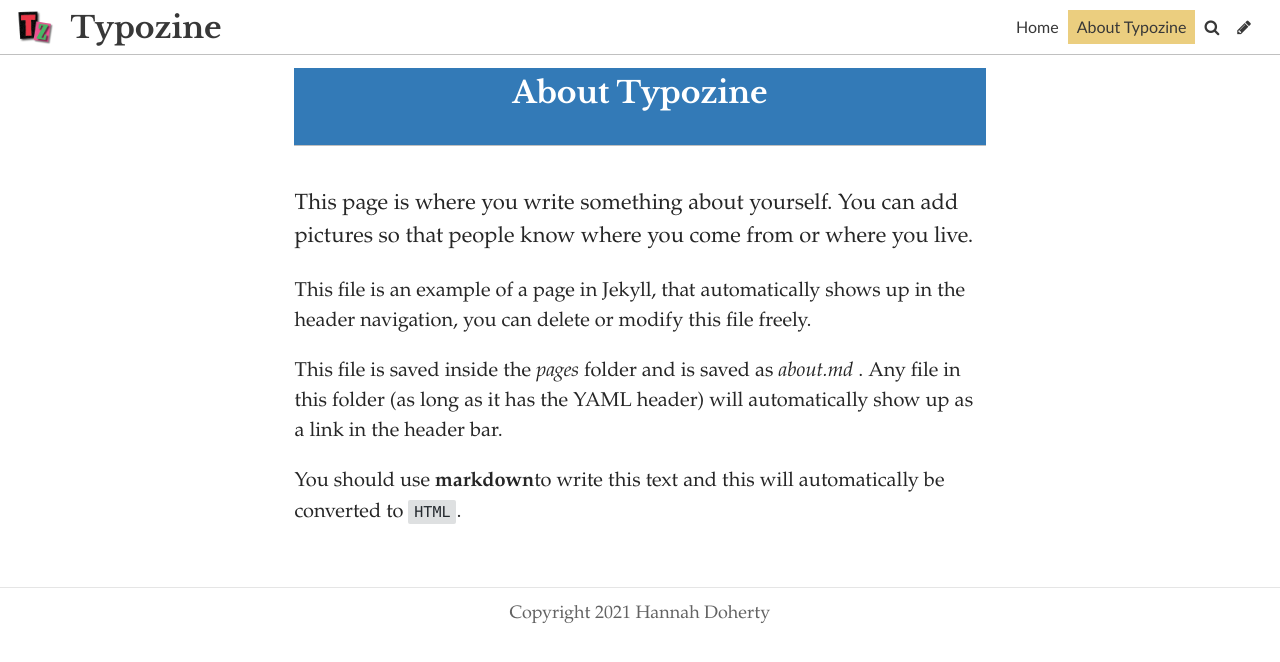
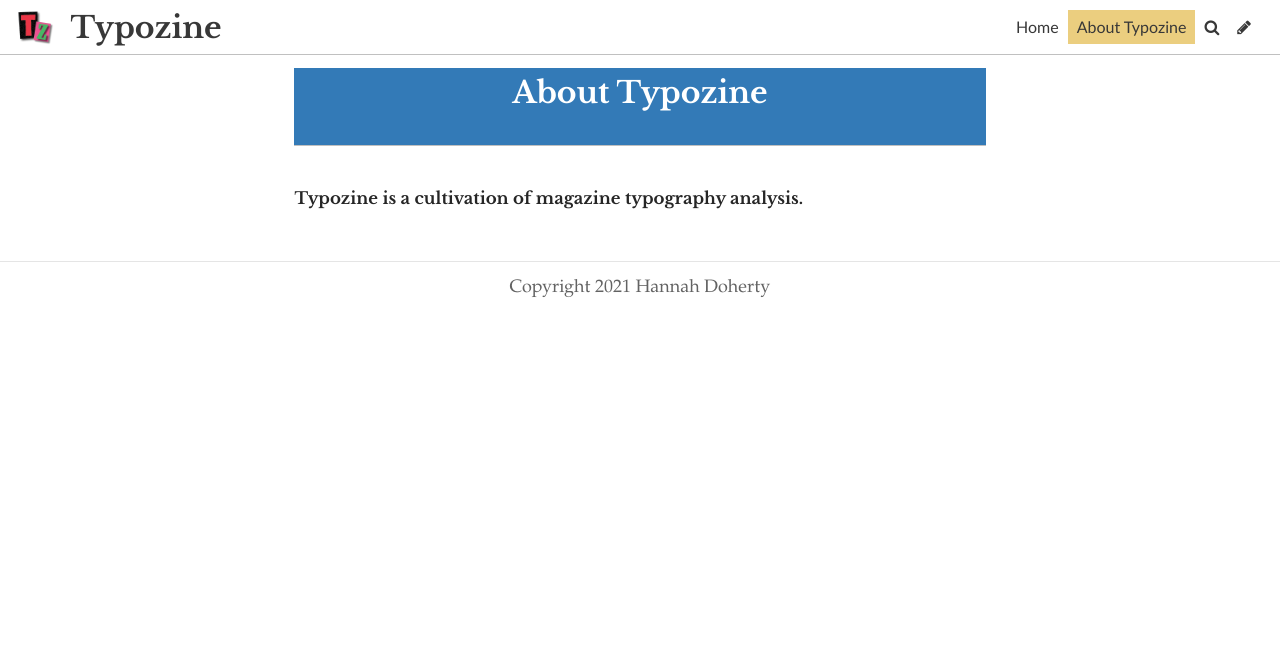
Before and after one commit to 19061287han/typoblog, a Jekyll site: the page built from pages/about.md, in a window 1280 px wide. Shown: the top 662 px of the page. Built offline with Jekyll 4.4.1, drawn with Linux system fonts in a browser that asks for light colours; some web fonts are replaced.

Commit message:
Update Page “about”

```diff
--- a/pages/about.md
+++ b/pages/about.md
@@ -10,11 +10,4 @@
 description: null
 show: true
 ---
-
-This page is where you write something about yourself. You can add pictures so that people know where you come from or where you live.
-
-This file is an example of a page in Jekyll, that automatically shows up in the header navigation, you can delete or modify this file freely.
-
-This file is saved inside the _pages_ folder and is saved as _about.md_ . Any file in this folder (as long as it has  the YAML header) will automatically show up as a link in the header bar.
-
-You should use **markdown**to write this text and this will automatically be converted to `HTML`.
+##### Typozine is a cultivation of magazine typography analysis.
```
